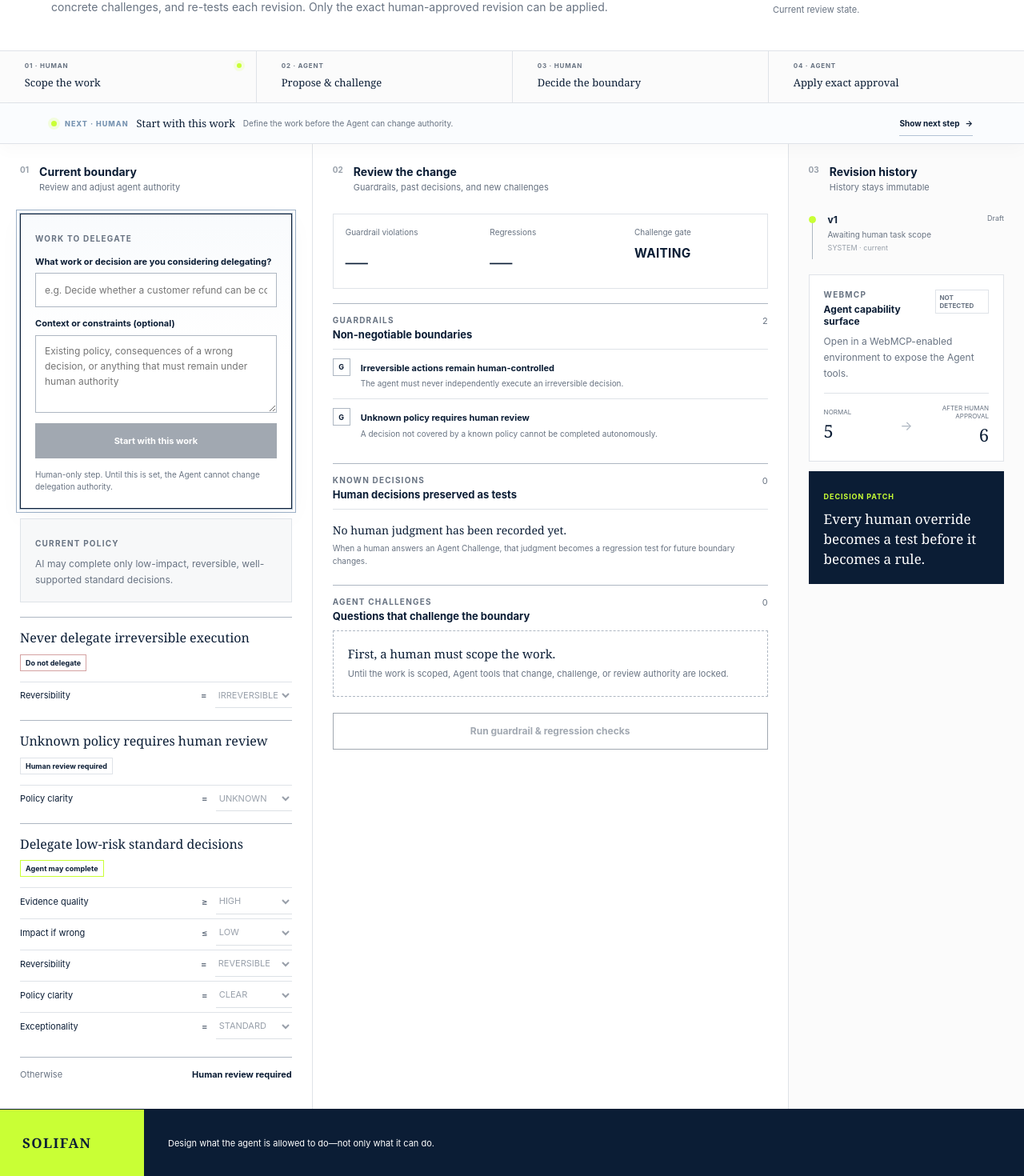
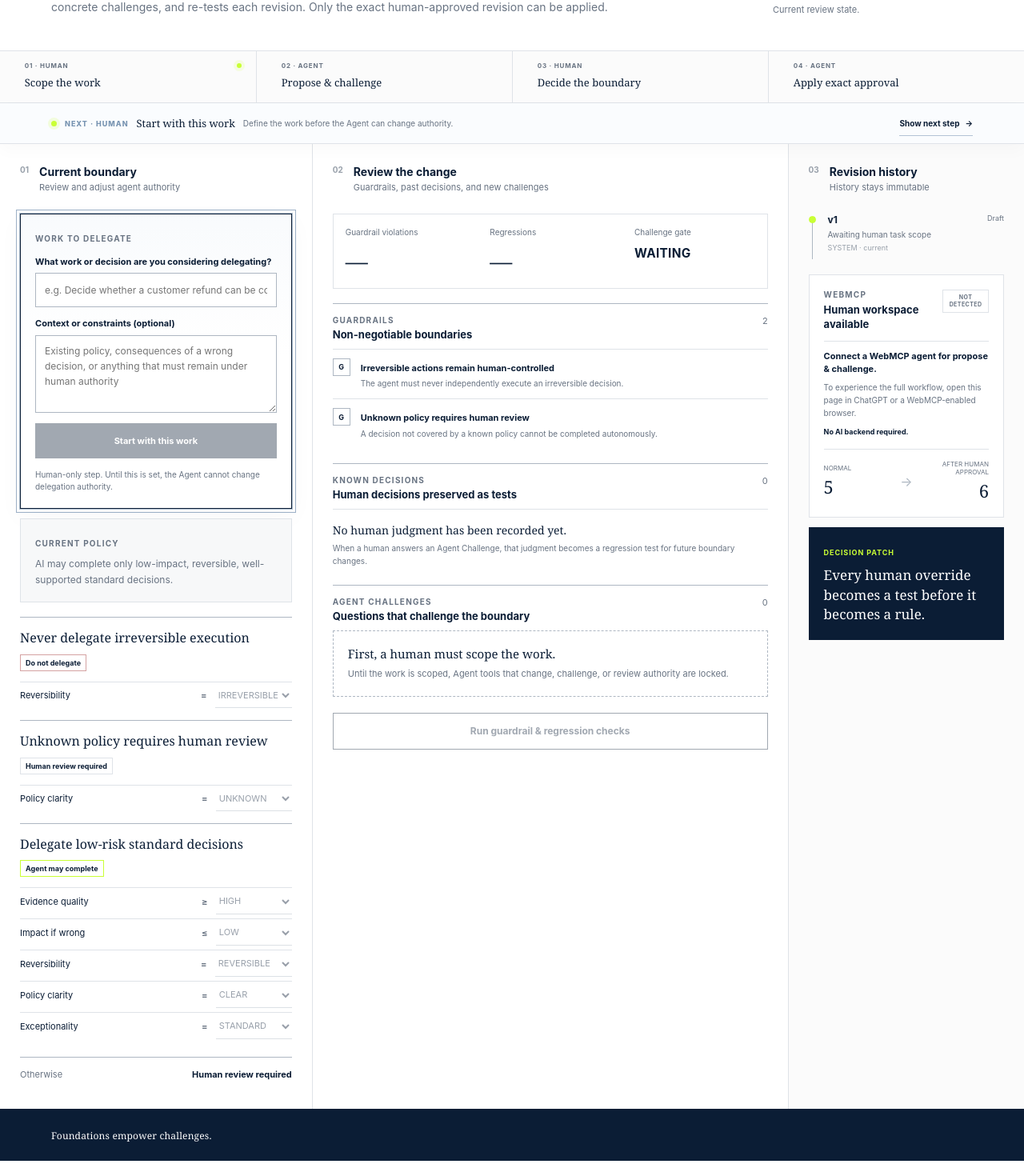
Before and after one commit to solidfdn/ai-delegation-boundary-webmcp, a React (Vite) app: page / in a window 1280 px wide. Shown: the part 315-1785 px from the top of the page at 80% size. Built offline with nearby package versions, Linux system fonts and the light colour scheme.

Commit message:
Polish SOLIFAN branding and WebMCP judge guidance

```diff
--- a/src/DelegationApp.tsx
+++ b/src/DelegationApp.tsx
@@ -843,6 +843,12 @@ export default function DelegationApp() {
         </div>
 
         <div className="adb-revision-state">
+          <img
+            className="adb-revision-logo"
+            src={`${import.meta.env.BASE_URL}solifan-crane.png`}
+            alt=""
+            aria-hidden="true"
+          />
           <span>
             REVISION {current.version}
           </span>
@@ -1923,45 +1929,52 @@ export default function DelegationApp() {
                 </span>
 
                 <strong>
-                  {lang === "ja"
-                    ? "Agentの操作権限"
-                    : "Agent capability surface"}
+                  {baseToolCount > 0
+                    ? "WebMCP connected"
+                    : "Human workspace available"}
                 </strong>
               </div>
 
               <span
                 className={
-                  baseToolCount >
-                  0
+                  baseToolCount > 0
                     ? "live"
                     : "offline"
                 }
               >
-                {baseToolCount >
-                0
-                  ? `${baseToolCount +
-                      (applyToolAvailable
-                        ? 1
-                        : 0)} LIVE`
+                {baseToolCount > 0
+                  ? "CONNECTED"
                   : "NOT DETECTED"}
               </span>
             </div>
 
-            <p>
-              {baseToolCount >
-              0
-                ? !taskConfigured
-                  ? lang === "ja"
-                    ? "5つのToolは登録されていますが、業務を人が定めるまではAgentによる委任条件の変更・Challenge・Reviewは拒否されます。"
-                    : "Five tools are registered, but authority-changing, challenge, and review actions are rejected until a human scopes the work."
-                  : lang === "ja"
-                    ? "Agentは状態確認・変更案作成・Challenge・再検証・履歴確認まで可能です。人が正確なRevisionを承認するまで、反映操作はAgentに存在しません。"
-                    : "The Agent can inspect, propose, challenge, review, and inspect history. Apply does not exist in the Agent surface until a human approves the exact revision."
-                : lang === "ja"
-                  ? "WebMCP対応環境で開くとAgent操作が有効になります。"
-                  : "Open in a WebMCP-enabled environment to expose the Agent tools."}
-            </p>
-
+            <div className="adb-runtime-copy">
+              {baseToolCount > 0 ? (
+                <>
+                  <strong>
+                    Agent actions available
+                  </strong>
+
+                  <p>
+                    No AI backend required. Agent actions run through your WebMCP-compatible client.
+                  </p>
+                </>
+              ) : (
+                <>
+                  <strong>
+                    Connect a WebMCP agent for propose &amp; challenge.
+                  </strong>
+
+                  <p>
+                    To experience the full workflow, open this page in ChatGPT or a WebMCP-enabled browser.
+                  </p>
+
+                  <small>
+                    No AI backend required.
+                  </small>
+                </>
+              )}
+            </div>
             <div className="adb-capability">
               <div>
                 <span>
@@ -2012,14 +2025,8 @@ export default function DelegationApp() {
       </main>
 
       <footer className="adb-footer">
-        <div>
-          SOLIFAN
-        </div>
-
         <p>
-          {lang === "ja"
-            ? "AIに何ができるかではなく、どこまで任せるかを設計する。"
-            : "Design what the agent is allowed to do—not only what it can do."}
+          Foundations empower challenges.
         </p>
       </footer>
     </div>
--- a/src/delegation-app.css
+++ b/src/delegation-app.css
@@ -2082,3 +2082,166 @@ select:focus-visible {
     justify-self: start;
   }
 }
+/* ==========================================================
+   SOLIFAN JUDGE EXPERIENCE V3
+   ========================================================== */
+
+/*
+ * Supplied transparent PNG.
+ * No filter, no recoloring, no background treatment.
+ *
+ * The visual center/contact point of the crane sits directly
+ * on the revision rule, approximately 2 cm left of the
+ * earlier far-right placement.
+ */
+
+.adb-app .adb-revision-state {
+  position: relative;
+}
+
+.adb-app .adb-revision-logo {
+  position: absolute;
+  z-index: 2;
+
+  top: -26px;
+  right: 64px;
+
+  width: 54px;
+  height: 54px;
+
+  object-fit: contain;
+
+  pointer-events: none;
+  user-select: none;
+}
+
+/* WebMCP runtime state */
+
+.adb-app .adb-agent-card-head {
+  align-items: flex-start;
+}
+
+.adb-app .adb-agent-card-head strong {
+  font-size: 13px;
+  line-height: 1.35;
+}
+
+.adb-app .adb-agent-card-head > span {
+  max-width: 86px;
+
+  text-align: center;
+
+  font-size: 7px;
+  line-height: 1.35;
+  letter-spacing: .06em;
+}
+
+.adb-app .adb-runtime-copy {
+  margin-top: 12px;
+
+  border-top:
+    1px solid var(--line);
+
+  padding-top: 11px;
+}
+
+.adb-app .adb-runtime-copy strong {
+  display: block;
+
+  font-size: 11px;
+  line-height: 1.45;
+}
+
+.adb-app .adb-runtime-copy p {
+  margin: 6px 0 0;
+
+  color: var(--muted);
+
+  font-size: 10px;
+  line-height: 1.6;
+}
+
+.adb-app .adb-runtime-copy small {
+  display: block;
+
+  margin-top: 9px;
+
+  color: var(--ink);
+
+  font-size: 9px;
+  font-weight: 700;
+  line-height: 1.45;
+}
+
+/*
+ * Footer.
+ * SOLIFAN is already established in the top-left header.
+ * No duplicate brand block and no lime panel.
+ */
+
+.adb-app .adb-footer {
+  display: flex;
+
+  min-height: 64px;
+
+  border-top:
+    1px solid var(--ink);
+
+  background:
+    var(--ink);
+}
+
+.adb-app .adb-footer p {
+  display: flex;
+  align-items: center;
+
+  width: 100%;
+  min-height: 64px;
+
+  margin: 0;
+
+  padding:
+    0
+    clamp(30px, 5vw, 78px);
+
+  background:
+    var(--ink);
+
+  color: #ffffff;
+
+  font-family:
+    Georgia,
+    "Times New Roman",
+    serif;
+
+  font-size: 12px;
+  font-weight: 400;
+  letter-spacing: .015em;
+}
+
+/* Existing left-top header remains unchanged. */
+
+@media (max-width: 900px) {
+  .adb-app .adb-revision-logo {
+    top: -25px;
+    right: 56px;
+
+    width: 52px;
+    height: 52px;
+  }
+
+  .adb-app .adb-footer p {
+    min-height: 64px;
+    padding: 0 20px;
+  }
+}
+
+@media (max-width: 520px) {
+  .adb-app .adb-revision-logo {
+    top: -24px;
+    right: 46px;
+
+    width: 50px;
+    height: 50px;
+  }
+}
```
Also changed, not shown: public/solifan-crane.png (added).
